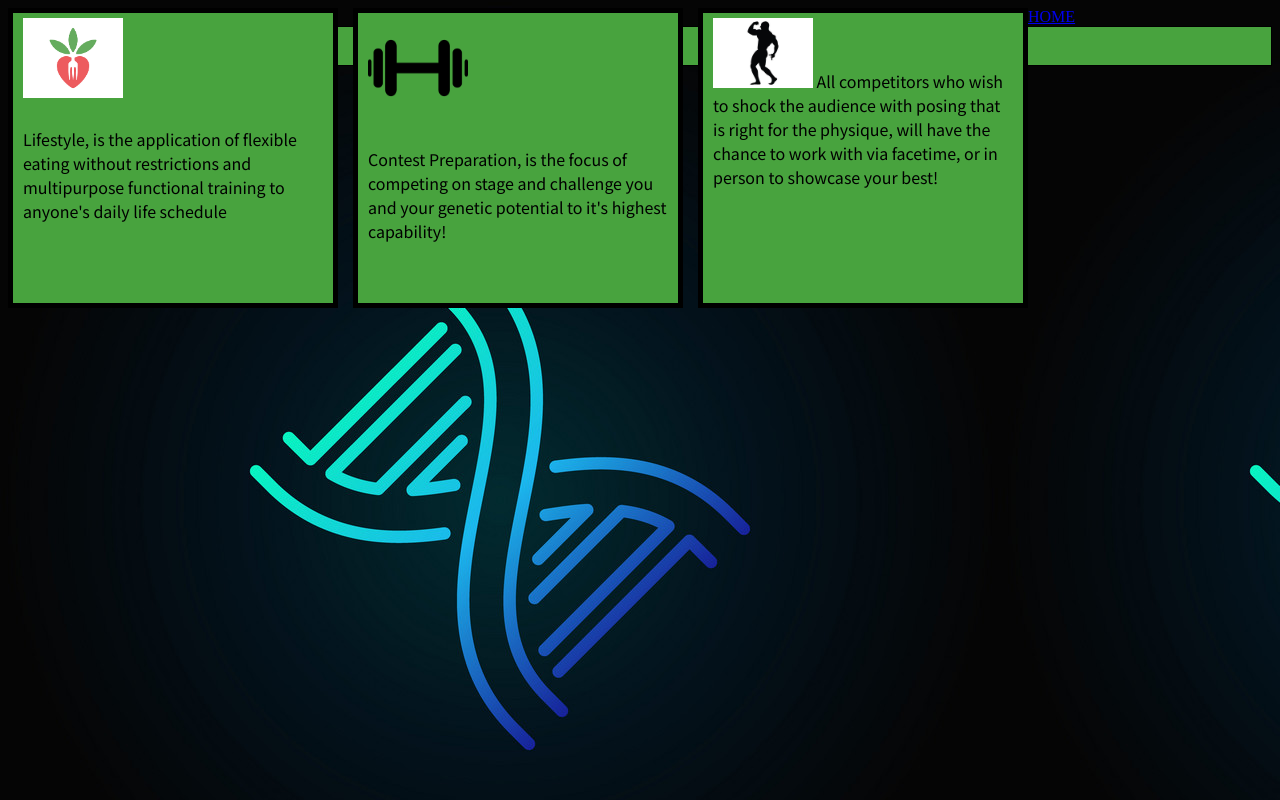
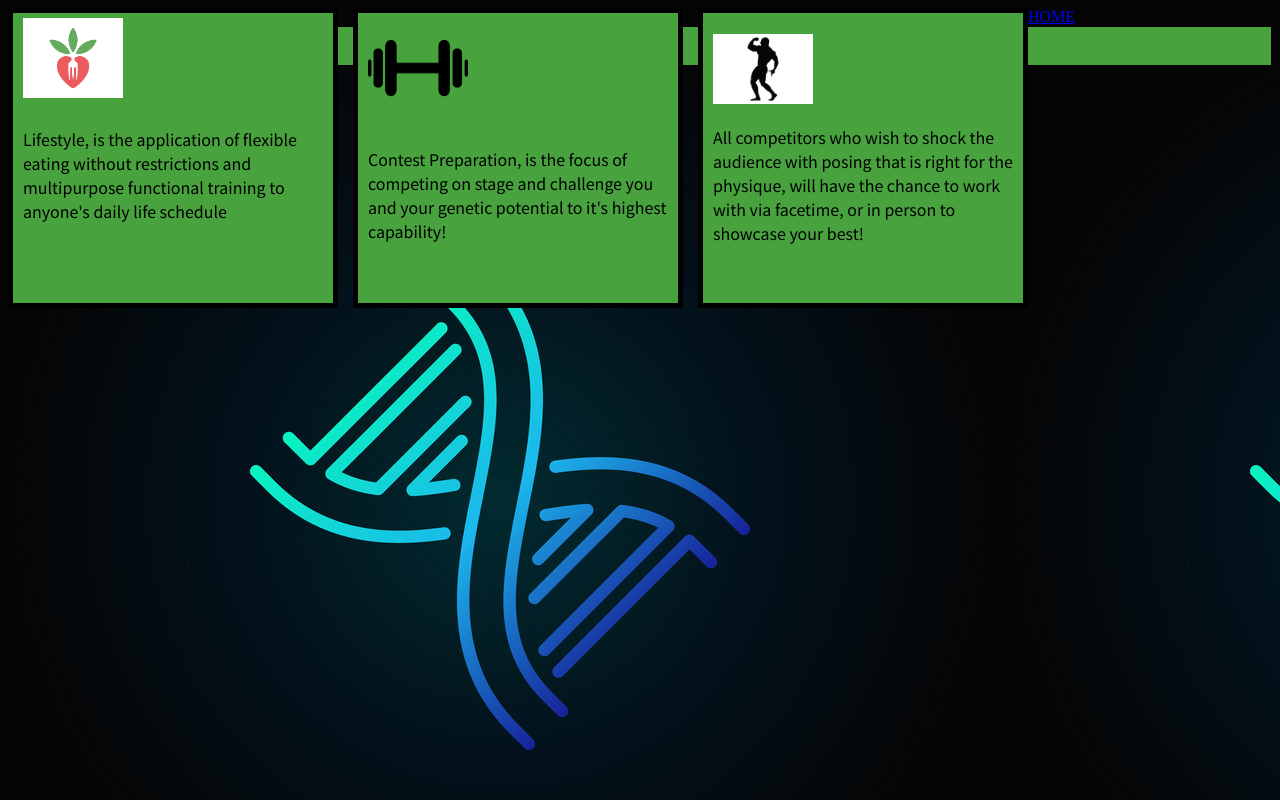
Before and after one commit to oscarq12/finalprojectsite, a plain HTML site: page services.html in a window 1280 px wide. Drawn offline with Linux system fonts and the light colour scheme; a web font is replaced by a local one.

Commit message:
Update services.html

```diff
--- a/services.html
+++ b/services.html
@@ -31,8 +31,7 @@
 
 		<section id="pose">
 			<link href="https://fonts.googleapis.com/css?family=Noto+Sans+JP|Turret+Road&display=swap" rel="stylesheet">
-			<article id="art3"><a href="https://oscarquintana969449.typeform.com/to/P77N2W" target="_blank"></a><img src="assets/images/79c71ee90367ecaf75ffb48245e57e83.jpg" alt="muscleman" width="100px"> All competitors who wish to shock the audience with posing that is right for the physique, will have the chance to work with via facetime, or in person to showcase your best!
-		</article>
+			<article id="art3"><a href="https://oscarquintana969449.typeform.com/to/P77N2W" target="_blank"></a><p><img src="assets/images/79c71ee90367ecaf75ffb48245e57e83.jpg" alt="muscleman" width="100px">&nbsp;</p><p> All competitors who wish to shock the audience with posing that is right for the physique, will have the chance to work with via facetime, or in person to showcase your best!</p></article>
 
 		</section>
 
```
